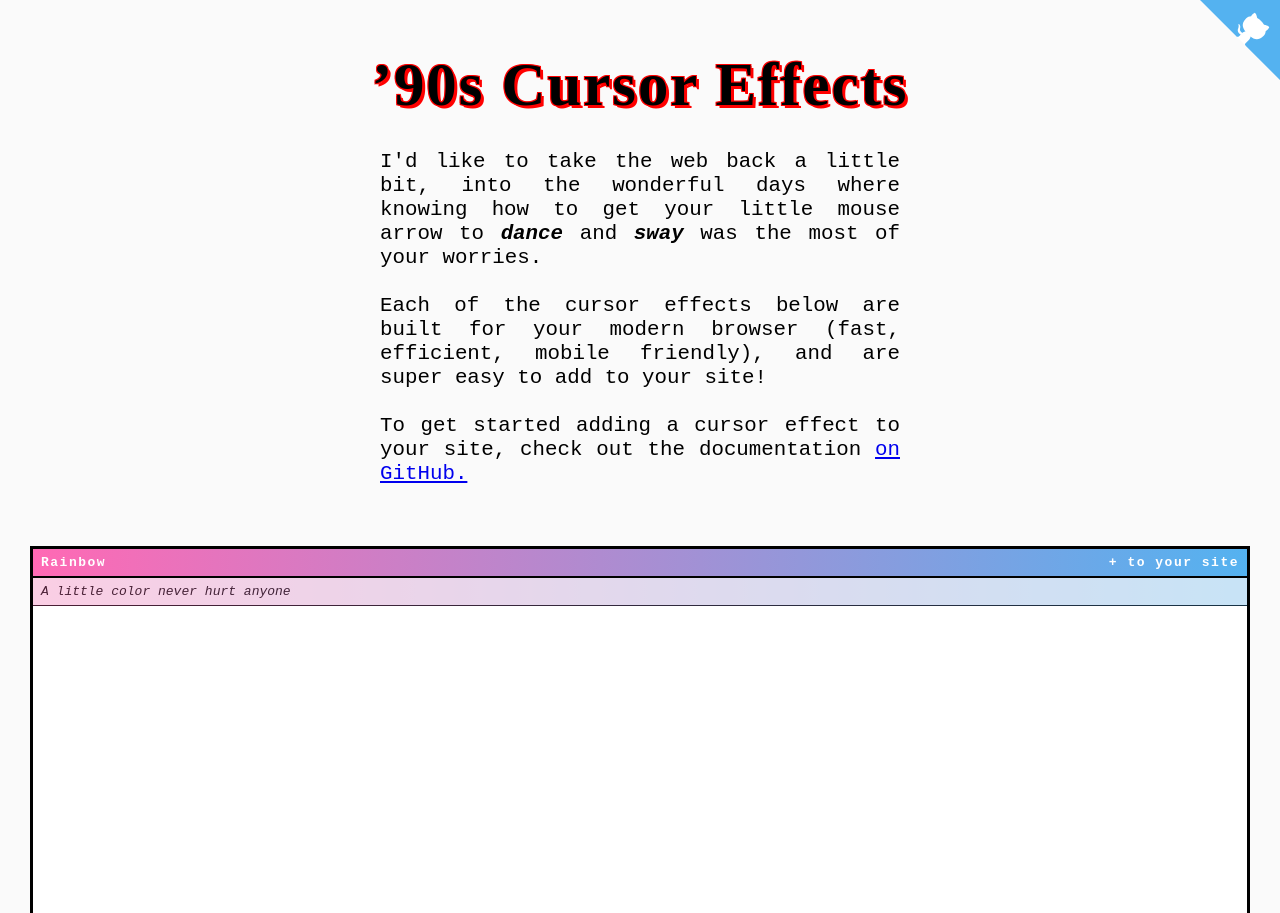
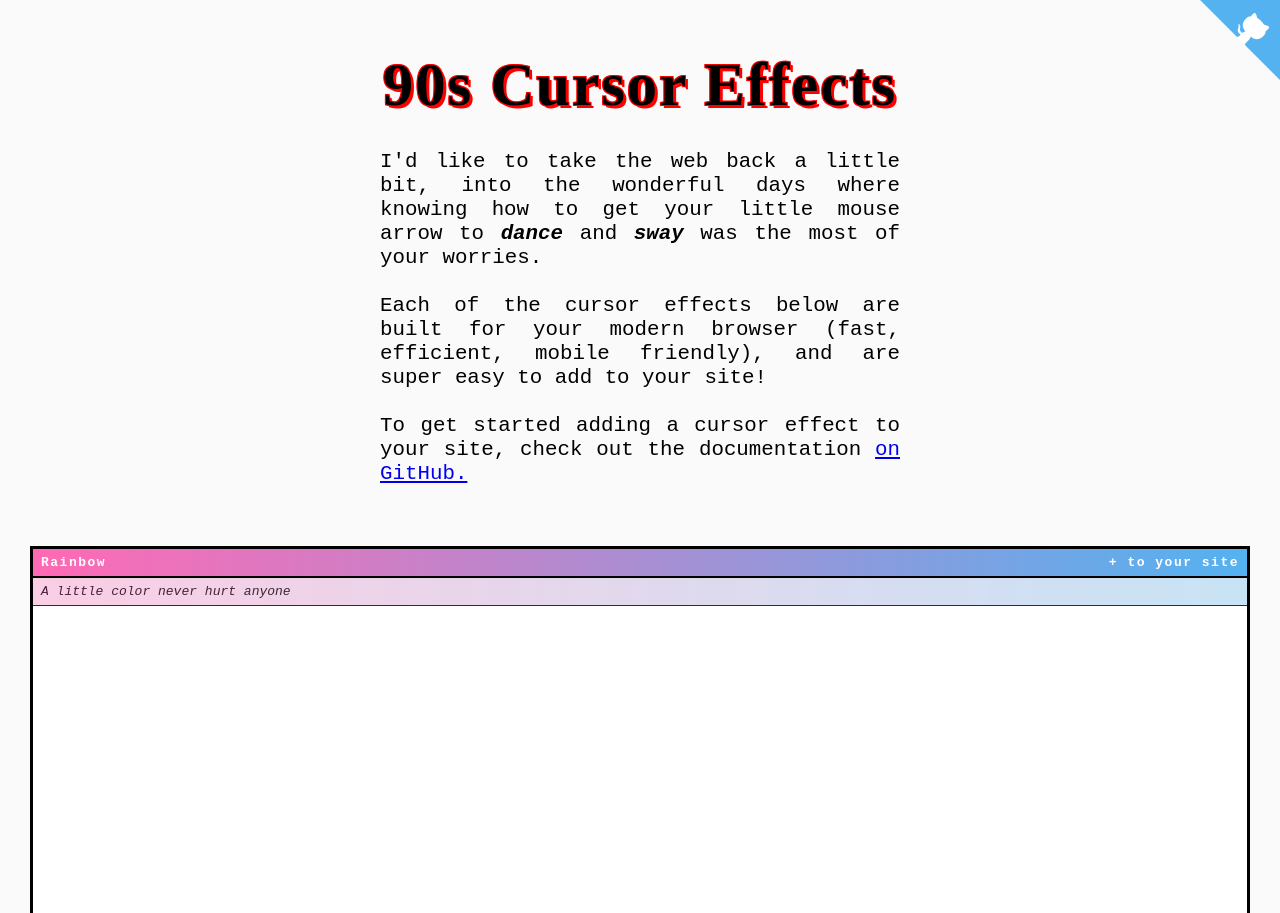
Before and after one commit to tholman/cursor-effects, a website with bundled scripts: page index.html in a window 1280 px wide. Shown: the top 913 px of the page. Built offline with nearby package versions, Linux system fonts and the light colour scheme.

Commit message:
90s 90's

```diff
--- a/index.html
+++ b/index.html
@@ -2,7 +2,7 @@
 <html lang="en">
   <head>
     <meta charset="UTF-8" />
-    <title>’90s Cursor Effects</title>
+    <title>90s Cursor Effects</title>
     <meta name="viewport" content="width=device-width, initial-scale=1.0" />
     <meta
       name="description"
@@ -15,7 +15,7 @@
     <script src="./dist/browser.js"> </script>
   </head>
   <body>
-    <header><h1>’90s Cursor Effects</h1></header>
+    <header><h1>90s Cursor Effects</h1></header>
 
     <div class="wrapper">
       I'd like to take the web back a little bit, into the wonderful days where
```
